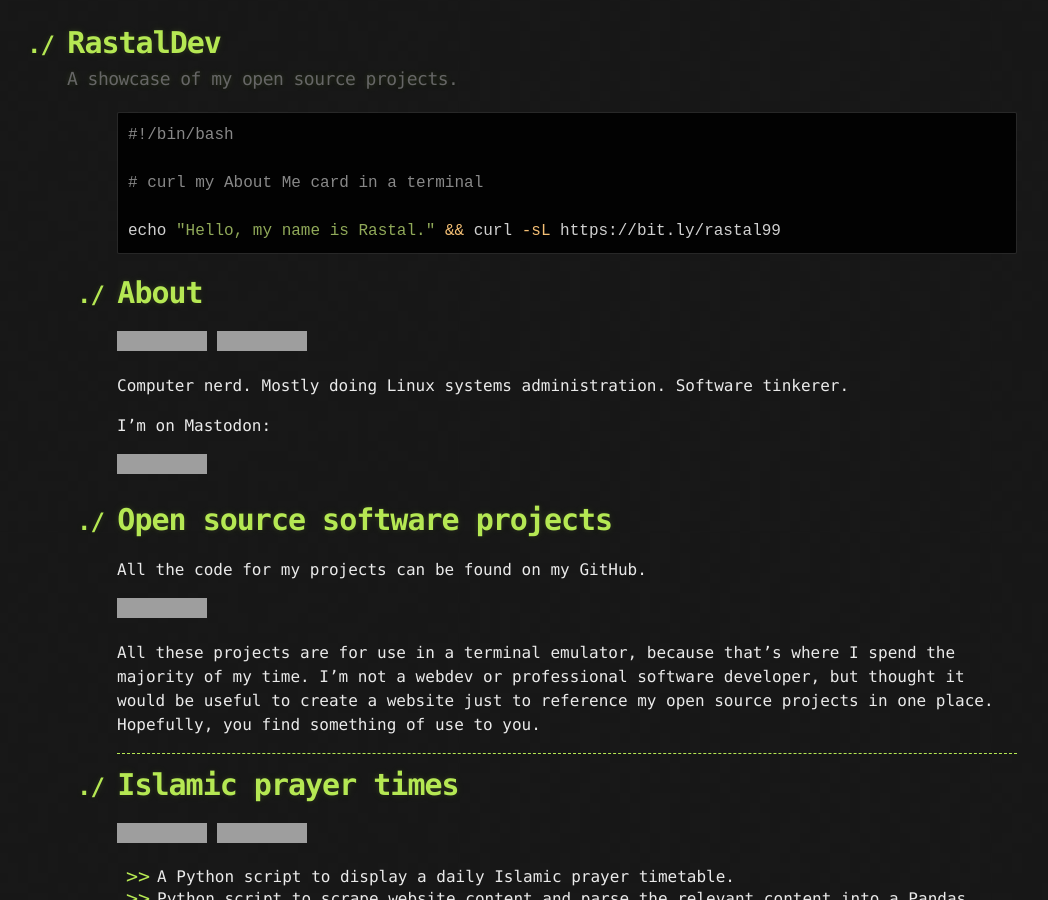
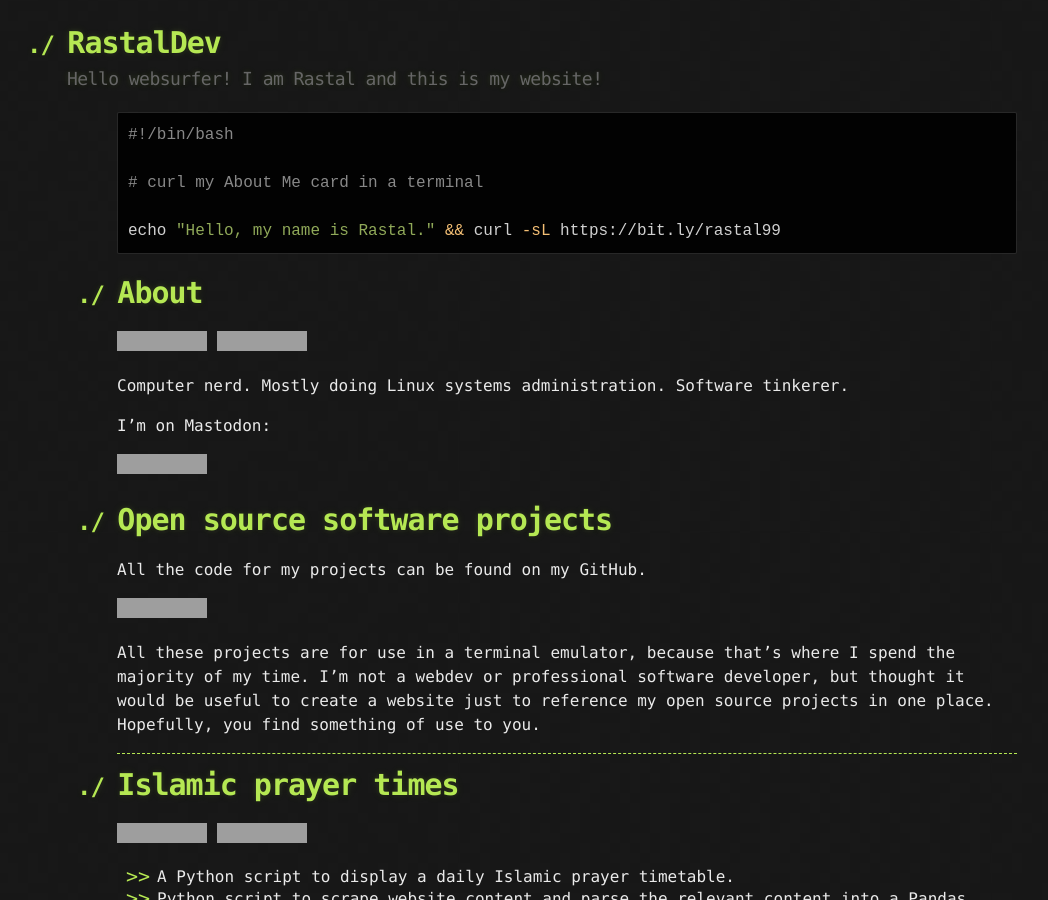
Before and after one commit to RastalDev/rastaldev.github.io, a Jekyll site: the page built from index.md, in a window 1280 px wide and 900 px high, cut to the strip 0-900 px from the top of the window. Shown: the whole strip, without its empty margins (73-1121 px from the left). Built offline with Jekyll 4.4.1, drawn with Linux system fonts in a browser that asks for light colours; grey boxes are pictures that could not be loaded.

Commit message:
Update website description in _config.yml

```diff
--- a/_config.yml
+++ b/_config.yml
@@ -1,5 +1,5 @@
 title: RastalDev
-description: A showcase of my open source projects.
+description: Hello websurfer! I am Rastal and this is my website!
 show_downloads: true
 google_analytics: false
 theme: jekyll-theme-hacker
```
